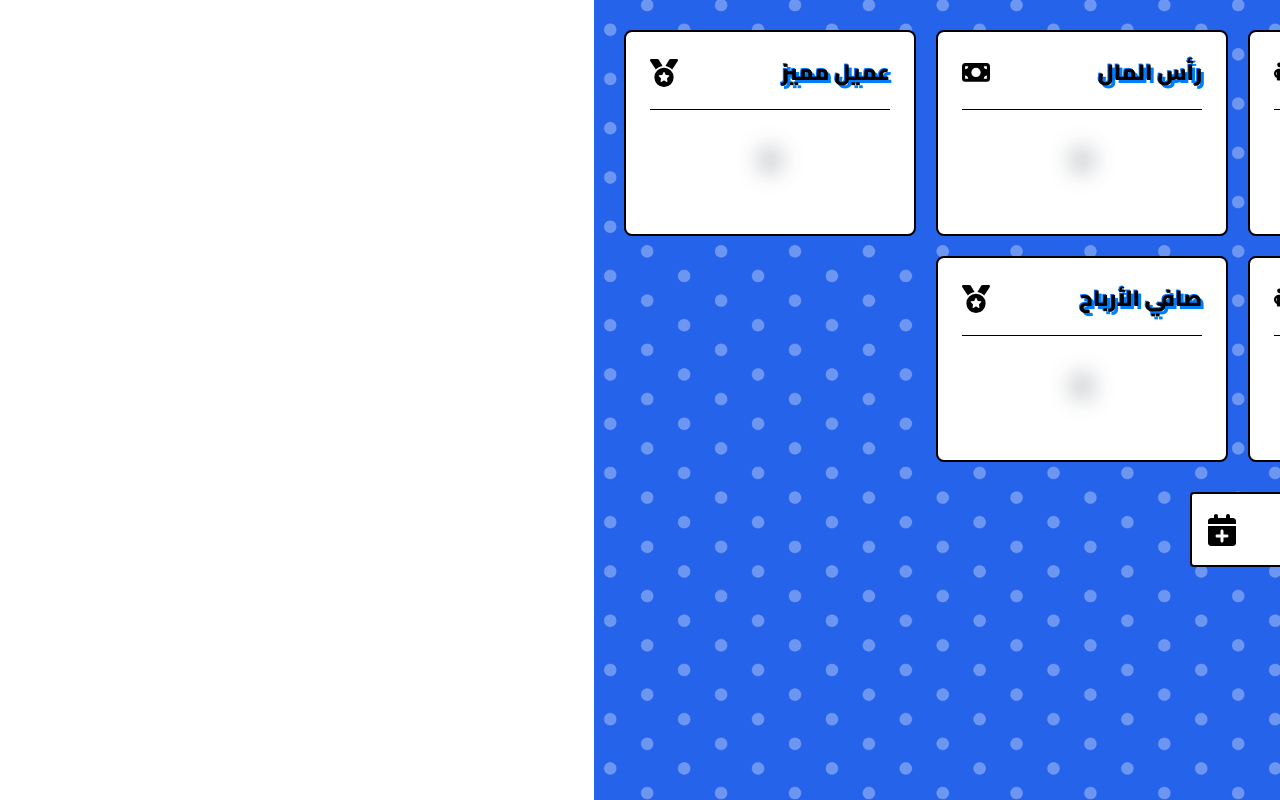
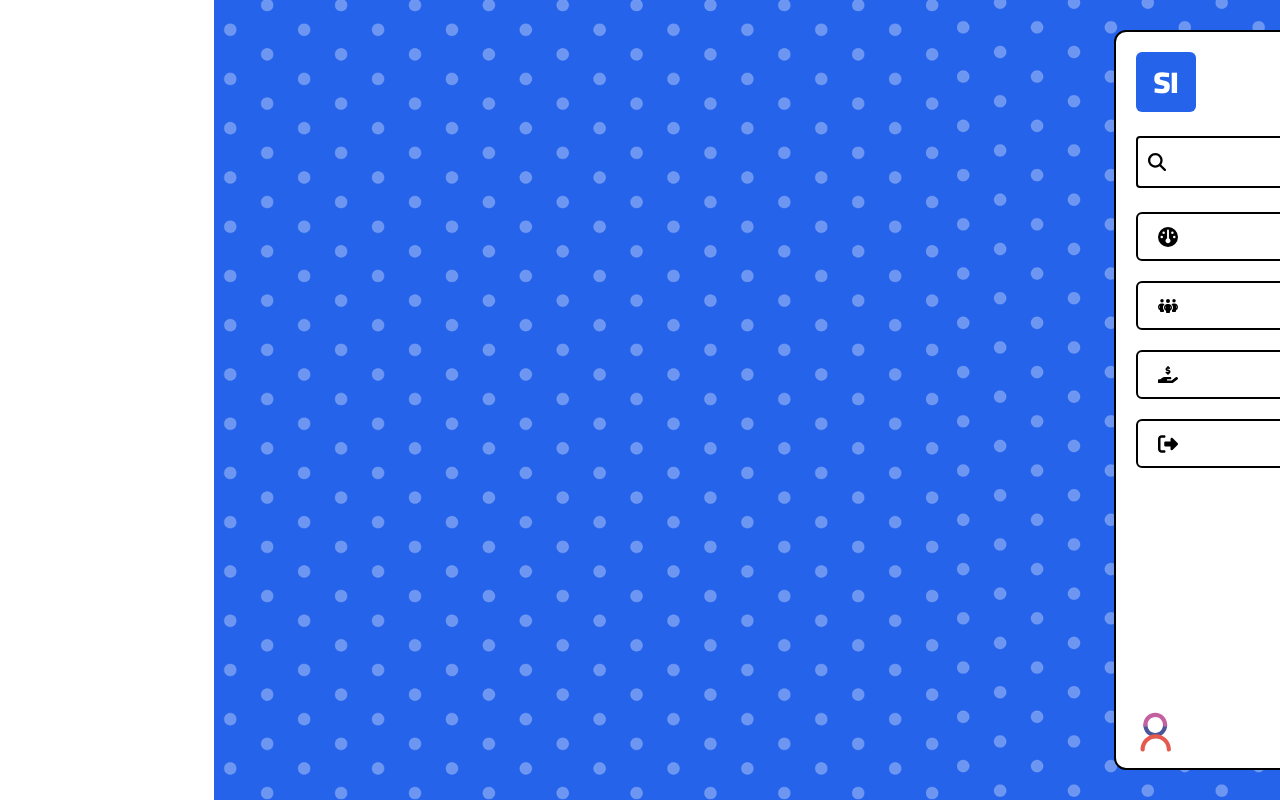
Before and after one commit to macodingweb/aboetah_1300811_-_711200899011_Mohammed, a Next.js app: page / in a window 1280 px wide. Built offline with nearby package versions, Linux system fonts and the light colour scheme; no server answers; sample sign-in values are in the browser's storage.

Commit message:
Removing dashboard

```diff
--- a/app/page.tsx
+++ b/app/page.tsx
@@ -19,7 +19,7 @@ function App() {
     <>
       <div className="App p-[30px] w-full h-[100vh] bg-blue-600 flex justify-between">
         <Sidebar />
-        <Dashboard />
+        {/* <Dashboard /> */}
       </div>
     </>
   );
```
Also changed, not shown: 1 other file (tests, documents, lock files or other folders).
